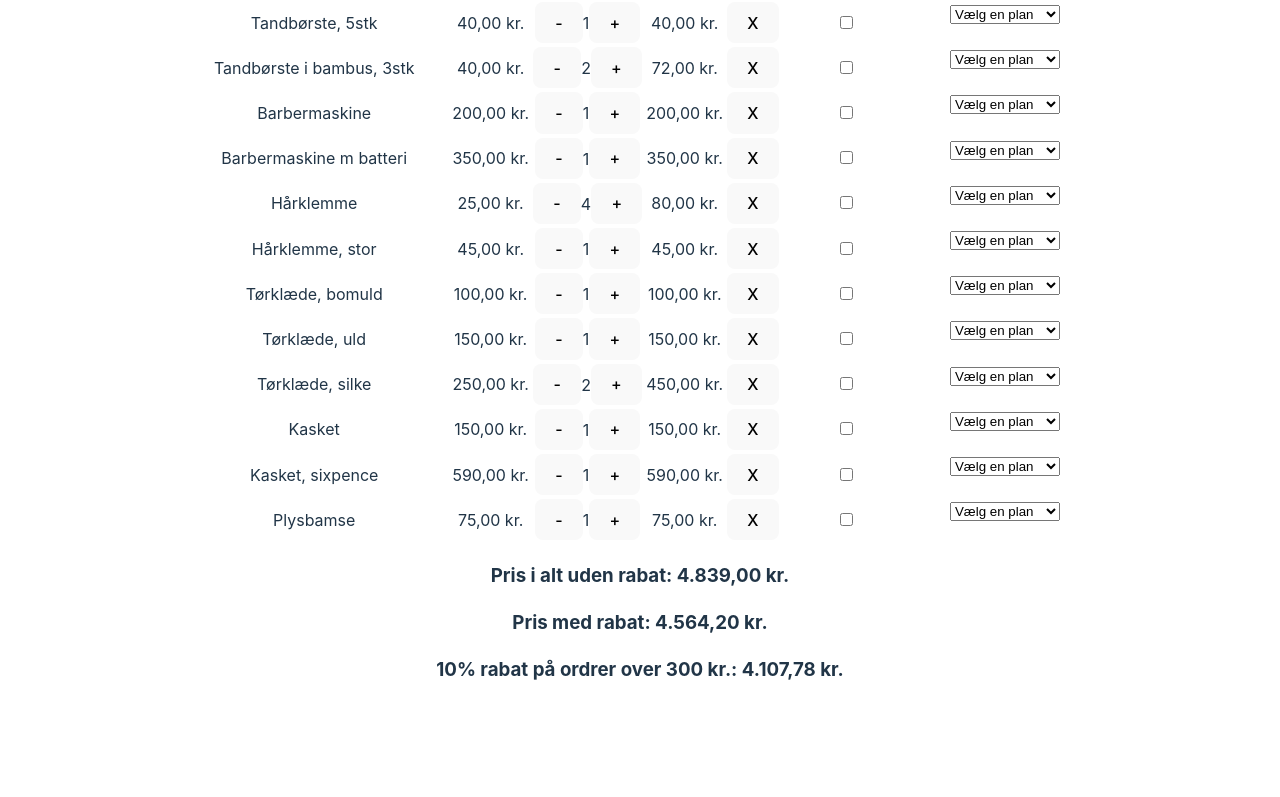
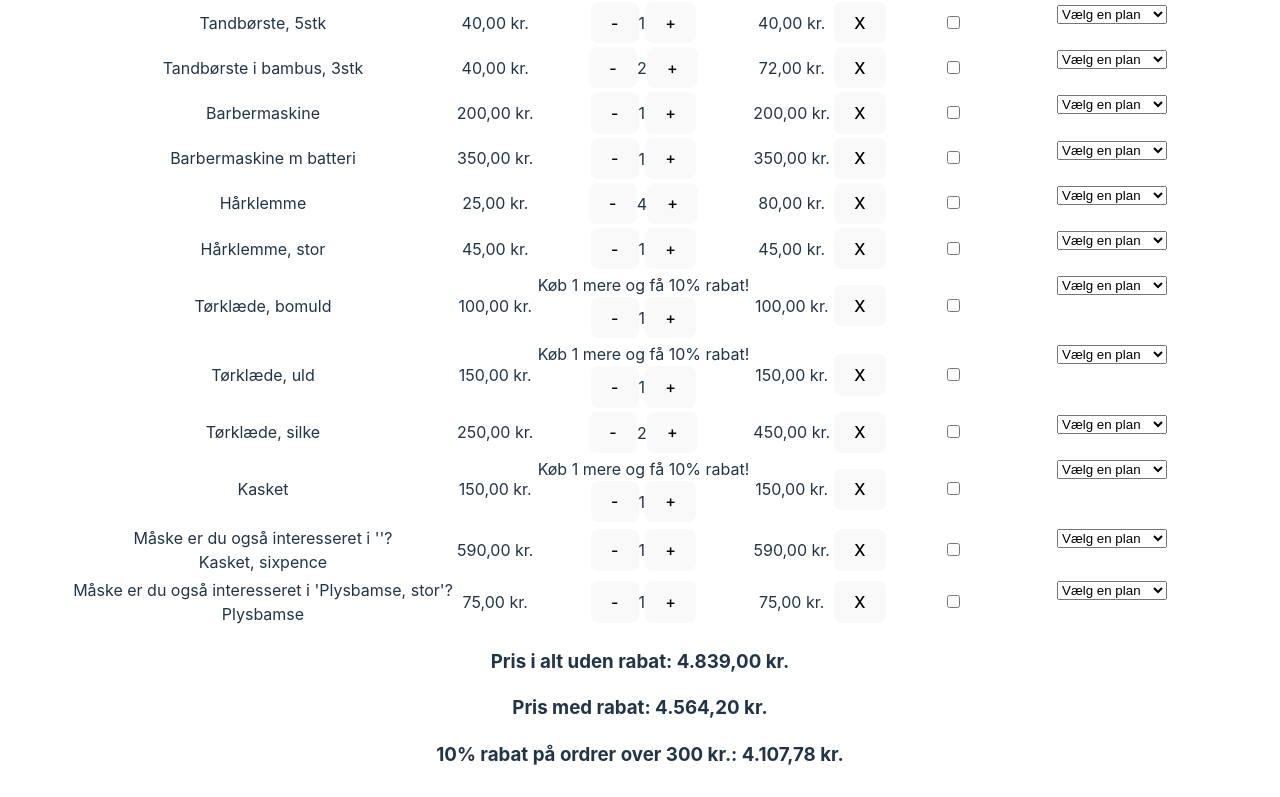
Before and after one commit to KingBendico/Webtech-project, a React (Vite) app: page / in a window 1280 px wide. Shown: the part 457-1254 px from the top of the page. Before the commit the page ends 1191 px from the top, so only its background shows below. Built offline with nearby package versions, Linux system fonts and the light colour scheme.

Commit message:
draft for nudge features

```diff
--- /dev/null
+++ b/json_data/item_catalogue.json
@@ -0,0 +1,262 @@
+[{
+        "id": "vitamin-d-90-100",
+        "name": "D-vitamin, 90ug, 100 stk",
+        "price": 116,
+        "currency": "DKK",
+        "rebateQuantity": 3,
+        "rebatePercent": 10,
+        "upsellProductId": null
+    },
+    {
+        "id": "vitamin-c-500-250",
+        "name": "C-vitamin, 500mg, 250 stk",
+        "price": 150,
+        "currency": "DKK",
+        "rebateQuantity": 2,
+        "rebatePercent": 25,
+        "upsellProductId": "vitamin-c-depot-500-250"
+    },
+    {
+        "id": "vitamin-c-depot-500-250",
+        "name": "C-vitamin Depot, 500mg, 250 stk",
+        "price": 175,
+        "currency": "DKK",
+        "rebateQuantity": 3,
+        "rebatePercent": 10,
+        "upsellProductId": null
+    },
+    {
+        "id": "fish-oil-1000-120",
+        "name": "Omega 3 fiskeolie, 1000mg, 120 stk",
+        "price": 69,
+        "currency": "DKK",
+        "rebateQuantity": 5,
+        "rebatePercent": 10,
+        "upsellProductId": null
+    },
+    {
+        "id": "coffee-grinder",
+        "name": "Kaffekværn",
+        "price": 145,
+        "currency": "DKK",
+        "rebateQuantity": 0,
+        "rebatePercent": 0,
+        "upsellProductId": "coffee-grinder-pro"
+    },
+    {
+        "id": "coffee-grinder-pro",
+        "name": "Kaffekværn Præcision",
+        "price": 320,
+        "currency": "DKK",
+        "rebateQuantity": 0,
+        "rebatePercent": 0,
+        "upsellProductId": null
+    },
+    {
+        "id": "toothbrush",
+        "name": "Tandbørste, 5stk",
+        "price": 40,
+        "currency": "DKK",
+        "rebateQuantity": 0,
+        "rebatePercent": 0,
+        "upsellProductId": "toothbrush-bamboo"
+    },
+    {
+        "id": "toothbrush-bamboo",
+        "name": "Tandbørste i bambus, 3stk",
+        "price": 40,
+        "currency": "DKK",
+        "rebateQuantity": 2,
+        "rebatePercent": 10,
+        "upsellProductId": null
+    },
+    {
+        "id": "trimmer",
+        "name": "Barbermaskine",
+        "price": 200,
+        "currency": "DKK",
+        "rebateQuantity": 0,
+        "rebatePercent": 0,
+        "upsellProductId": "trimmer-battery"
+    },
+    {
+        "id": "trimmer-battery",
+        "name": "Barbermaskine m batteri",
+        "price": 350,
+        "currency": "DKK",
+        "rebateQuantity": 0,
+        "rebatePercent": 0,
+        "upsellProductId": null
+    },
+    {
+        "id": "hair-clip",
+        "name": "Hårklemme",
+        "price": 25,
+        "currency": "DKK",
+        "rebateQuantity": 2,
+        "rebatePercent": 20,
+        "upsellProductId": "hair-clip-large"
+    },
+    {
+        "id": "hair-clip-large",
+        "name": "Hårklemme, stor",
+        "price": 45,
+        "currency": "DKK",
+        "rebateQuantity": 0,
+        "rebatePercent": 0,
+        "upsellProductId": null
+    },
+    {
+        "id": "scarf-cotton",
+        "name": "Tørklæde, bomuld",
+        "price": 100,
+        "currency": "DKK",
+        "rebateQuantity": 2,
+        "rebatePercent": 10,
+        "upsellProductId": "scarf-wool"
+    },
+    {
+        "id": "scarf-wool",
+        "name": "Tørklæde, uld",
+        "price": 150,
+        "currency": "DKK",
+        "rebateQuantity": 2,
+        "rebatePercent": 10,
+        "upsellProductId": "scarf-silk"
+    },
+    {
+        "id": "scarf-silk",
+        "name": "Tørklæde, silke",
+        "price": 250,
+        "currency": "DKK",
+        "rebateQuantity": 2,
+        "rebatePercent": 10,
+        "upsellProductId": null
+    },
+    {
+        "id": "cap",
+        "name": "Kasket",
+        "price": 150,
+        "currency": "DKK",
+        "rebateQuantity": 2,
+        "rebatePercent": 10,
+        "upsellProductId": "cap-flat"
+    },
+    {
+        "id": "cap-flat",
+        "name": "Kasket, sixpence",
+        "price": 590,
+        "currency": "DKK",
+        "rebateQuantity": 0,
+        "rebatePercent": 0,
+        "upsellProductId": null
+    },
+    {
+        "id": "teddy",
+        "name": "Plysbamse",
+        "price": 75,
+        "currency": "DKK",
+        "rebateQuantity": 0,
+        "rebatePercent": 0,
+        "upsellProductId": "teddy-large"
+    },
+    {
+        "id": "teddy-large",
+        "name": "Plysbamse, stor",
+        "price": 150,
+        "currency": "DKK",
+        "rebateQuantity": 0,
+        "rebatePercent": 0,
+        "upsellProductId": null
+    },
+    {
+        "id": "kids-songbook",
+        "name": "De små synger",
+        "price": 120,
+        "currency": "DKK",
+        "rebateQuantity": 0,
+        "rebatePercent": 0,
+        "upsellProductId": "kids-songbook-hardcover"
+    },
+    {
+        "id": "kids-songbook-hardcover",
+        "name": "De små synger, indbundet",
+        "price": 180,
+        "currency": "DKK",
+        "rebateQuantity": 0,
+        "rebatePercent": 0,
+        "upsellProductId": null
+    },
+    {
+        "id": "coffeebeans-500g",
+        "name": "Kaffebønner",
+        "price": 50,
+        "currency": "DKK",
+        "rebateQuantity": 4,
+        "rebatePercent": 25,
+        "upsellProductId": "coffeebeans-organic-500g"
+    },
+    {
+        "id": "coffeebeans-organic-500g",
+        "name": "Kaffebønner, økologiske",
+        "price": 60,
+        "currency": "DKK",
+        "rebateQuantity": 2,
+        "rebatePercent": 10,
+        "upsellProductId": null
+    },
+    {
+        "id": "the-english-100g",
+        "name": "Sort te, 100g",
+        "price": 20,
+        "currency": "DKK",
+        "rebateQuantity": 4,
+        "rebatePercent": 25,
+        "upsellProductId": "the-darjeeling-100g"
+    },
+    {
+        "id": "the-darjeeling-100g",
+        "name": "Sort te, Darjeeling, 100g",
+        "price": 30,
+        "currency": "DKK",
+        "rebateQuantity": 4,
+        "rebatePercent": 25,
+        "upsellProductId": "the-organic-100g"
+    },
+    {
+        "id": "the-organic-100g",
+        "name": "Sort te, Darjeeling, økologisk, 100g",
+        "price": 35,
+        "currency": "DKK",
+        "rebateQuantity": 2,
+        "rebatePercent": 10,
+        "upsellProductId": null
+    },
+    {
+        "id": "sugar-white-1kg",
+        "name": "Sukker, hvidt, 1000g",
+        "price": 30,
+        "currency": "DKK",
+        "rebateQuantity": 4,
+        "rebatePercent": 25,
+        "upsellProductId": "sugar-cane-1kg"
+    },
+    {
+        "id": "sugar-cane-1kg",
+        "name": "Rørsukker, 1000g",
+        "price": 40,
+        "currency": "DKK",
+        "rebateQuantity": 4,
+        "rebatePercent": 25,
+        "upsellProductId": "sugar-organic-1kg"
+    },
+    {
+        "id": "sugar-organic-1kg",
+        "name": "Rørsukker, økologisk, 1000g",
+        "price": 45,
+        "currency": "DKK",
+        "rebateQuantity": 2,
+        "rebatePercent": 10,
+        "upsellProductId": null
+    }
+]
--- a/src/components/ItemTable.tsx
+++ b/src/components/ItemTable.tsx
@@ -1,5 +1,5 @@
-import React from 'react';
-import { Item } from '../types/types';
+import { Item } from "../types/types";
+import catalogue from "../../json_data/item_catalogue.json";
 
 interface Props {
   items: Item[];
@@ -10,11 +10,17 @@ interface Props {
 }
 
 export default function ItemTable(props: Props) {
-  const { items, onDeleteItem, onQuantityChange, onToggleGiftWrap, onRecurringScheduleChange } = props;
+  const {
+    items,
+    onDeleteItem,
+    onQuantityChange,
+    onToggleGiftWrap,
+    onRecurringScheduleChange,
+  } = props;
 
   const totalQuantityRebatePrice = items.map((item) => {
     // Check if price and quantity are valid numbers
-    if (typeof item.price !== 'number' || typeof item.quantity !== 'number') {
+    if (typeof item.price !== "number" || typeof item.quantity !== "number") {
       return NaN;
     }
 
@@ -22,7 +28,11 @@ export default function ItemTable(props: Props) {
     const totalQuantityPrice = item.price * item.quantity;
 
     // Check if rebateQuantity and rebatePercent are valid numbers or 0. If this check isn't done, NaN is returned
-    if (typeof item.rebateQuantity !== 'number' || item.rebateQuantity === 0 || typeof item.rebatePercent !== 'number') {
+    if (
+      typeof item.rebateQuantity !== "number" ||
+      item.rebateQuantity === 0 ||
+      typeof item.rebatePercent !== "number"
+    ) {
       return totalQuantityPrice;
     }
 
@@ -30,7 +40,11 @@ export default function ItemTable(props: Props) {
     const rebateUnits = Math.floor(item.quantity / item.rebateQuantity);
 
     // Calculate the total rebate amount
-    const rebateAmount = (rebateUnits * item.rebateQuantity) * item.price * (item.rebatePercent / 100);
+    const rebateAmount =
+      rebateUnits *
+      item.rebateQuantity *
+      item.price *
+      (item.rebatePercent / 100);
 
     // Calculate the final price after rebate
     const finalPrice = totalQuantityPrice - rebateAmount;
@@ -38,19 +52,57 @@ export default function ItemTable(props: Props) {
     return finalPrice;
   });
 
-
   return (
     <tbody>
       {items.map((item, index) => (
         <tr key={item.id}>
-          <td>{item.name}</td>
-          <td>{item.price.toLocaleString('da-DK', { style: 'currency', currency: 'DKK', minimumFractionDigits: 2, maximumFractionDigits: 2 })}</td>
           <td>
-            <button onClick={() => onQuantityChange(item, item.quantity - 1)}>-</button>
+            {item.upsellProductId &&
+            items.filter((w) => w.id === item.upsellProductId).length === 0 ? (
+              <span>
+                Måske er du også interesseret i '
+                {catalogue.find((w) => w.id === item.upsellProductId)?.name}'?
+                <br></br>
+              </span>
+            ) : (
+              ""
+            )}
+            {item.name}
+          </td>
+          <td>
+            {item.price.toLocaleString("da-DK", {
+              style: "currency",
+              currency: "DKK",
+              minimumFractionDigits: 2,
+              maximumFractionDigits: 2,
+            })}
+          </td>
+
+          <td>
+            {item.rebateQuantity > item.quantity ? (
+              <span>
+                Køb {item.rebateQuantity - item.quantity} mere og få{" "}
+                {item.rebatePercent}% rabat!<br></br>
+              </span>
+            ) : (
+              ""
+            )}
+            <button onClick={() => onQuantityChange(item, item.quantity - 1)}>
+              -
+            </button>
             {item.quantity}
-            <button onClick={() => onQuantityChange(item, item.quantity + 1)}>+</button>
+            <button onClick={() => onQuantityChange(item, item.quantity + 1)}>
+              +
+            </button>
           </td>
-          <td>{(totalQuantityRebatePrice[index]).toLocaleString('da-DK', { style: 'currency', currency: 'DKK', minimumFractionDigits: 2, maximumFractionDigits: 2 })}</td>
+          <td>
+            {totalQuantityRebatePrice[index].toLocaleString("da-DK", {
+              style: "currency",
+              currency: "DKK",
+              minimumFractionDigits: 2,
+              maximumFractionDigits: 2,
+            })}
+          </td>
           <td>
             <button onClick={() => onDeleteItem(index)}>X</button>
           </td>
@@ -61,7 +113,10 @@ export default function ItemTable(props: Props) {
               onChange={() => onToggleGiftWrap(item)}
             />
           </td>
-          <select value={item.recurringSchedule} onChange={(e) => onRecurringScheduleChange(item, e.target.value)}>
+          <select
+            value={item.recurringSchedule}
+            onChange={(e) => onRecurringScheduleChange(item, e.target.value)}
+          >
             <option value="">Vælg en plan</option>
             <option value="Ugentligt">Ugentligt</option>
             <option value="Månedligt">Månedligt</option>
--- /dev/null
+++ b/src/item_catalogue.d.ts
@@ -0,0 +1,4 @@
+declare module '*.json' {
+  const value: any;
+  export default value;
+}
```
Also changed, not shown: src/components/ItemList.tsx (+4 -7 lines), src/components/ShoppingCartSummary.tsx (+52 -18 lines), src/components/ShoppingCartTable.tsx (+5 -11 lines), src/pages/ShoppingCart.tsx (+6 -11 lines), src/types/types.tsx (+4 -3 lines). Lines whose indentation alone changed are shown as unchanged.
